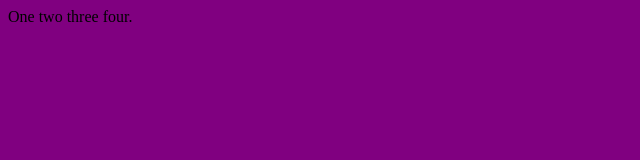
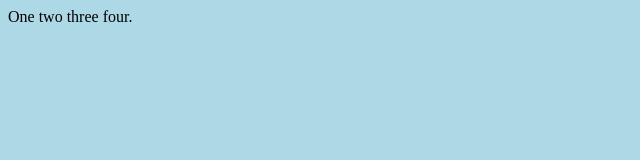
Before and after one commit to m-torma/m-torma.github.io, a plain HTML site: page index.html in a window 1280 px wide. Shown: the whole page, without its empty margins (0-640 px from the left). Drawn offline with Linux system fonts and the light colour scheme.

Commit message:
style.css fixed

```diff
--- a/css/style.css
+++ b/css/style.css
@@ -1,3 +1,3 @@
 body {
-	background-color: #800080;
+	background-color: lightblue;
 }
```
